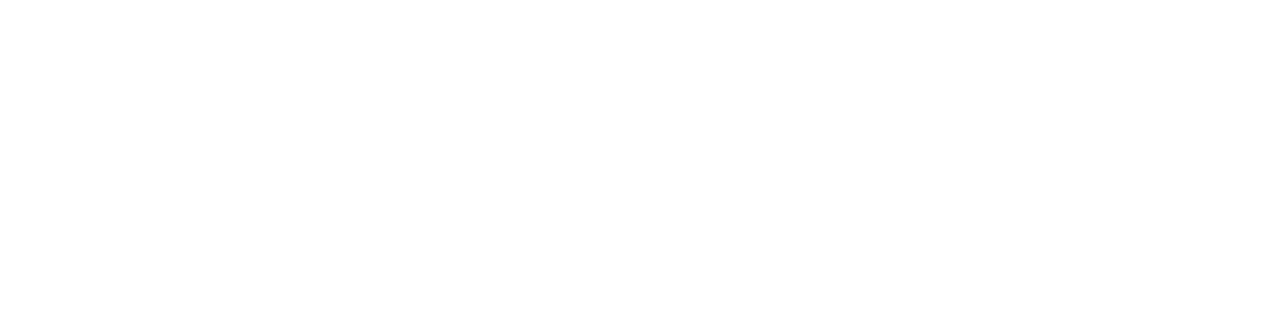
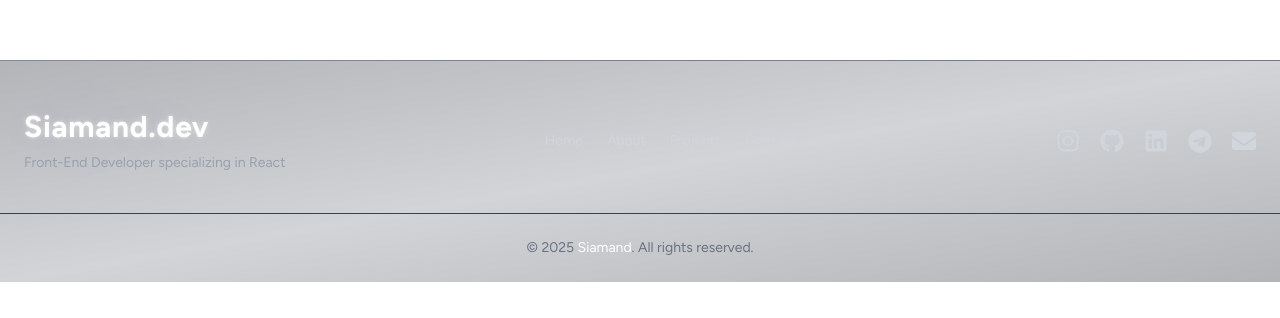
Before and after one commit to siamand-shirzad/siamand-shirzad.github.io, a React (Vite) app: page / in a window 1280 px wide. Shown: the part 1652-1970 px from the top of the page. Before the commit the page ends 1712 px from the top, so only its background shows below. Built offline with nearby package versions, Linux system fonts and the light colour scheme.

Commit message:
feat : implementing footer

```diff
--- a/index.html
+++ b/index.html
@@ -3,9 +3,11 @@
   <head>
     <meta charset="UTF-8" />
     <meta name="viewport" content="width=device-width, initial-scale=1.0" />
-    <meta name="description" content="وب‌سایت شخصی سیامند شیرزاد (Siamand Shirzad | siamandshirzad) توسعه‌دهنده فرانت‌اند. مشاهده پروژه‌ها و رزومه ." />
+    <meta
+      name="description"
+      content="Front-End Developer specializing in React. Explore my projects, view my resume, and get in touch." />
     <link rel="icon" type="image/png" href="/React-icon.svg.png" />
-    <title>Siamand Shirzad | سیامند شیرزاد | Frontend Developer Portfolio</title>
+    <title>Siamand Shirzad | Front-End Developer | سیامند شیرزاد</title>
   </head>
   <body dir="ltr">
     <div id="root"></div>
--- a/package.json
+++ b/package.json
@@ -8,9 +8,7 @@
     "dev": "vite",
     "build": "vite build",
     "lint": "eslint .",
-    "preview": "vite preview",
-    "predeploy": "npm run build",
-    "deploy": "gh-pages -d dist"
+    "preview": "vite preview"
   },
   "dependencies": {
     "@reduxjs/toolkit": "^2.9.0",
@@ -21,6 +19,7 @@
     "framer-motion": "^12.23.24",
     "react": "^19.1.1",
     "react-dom": "^19.1.1",
+    "react-icons": "^5.5.0",
     "react-redux": "^9.2.0",
     "react-router-dom": "^7.9.4",
     "redux": "^5.0.1",
@@ -34,7 +33,6 @@
     "eslint": "^9.33.0",
     "eslint-plugin-react-hooks": "^5.2.0",
     "eslint-plugin-react-refresh": "^0.4.20",
-    "gh-pages": "^6.3.0",
     "globals": "^16.3.0",
     "vite": "^7.1.2"
   }
--- a/src/App.jsx
+++ b/src/App.jsx
@@ -1,4 +1,5 @@
 import ParticlesBackground from "./components/ParticlesBackground";
+import Footer from "./components/footer/Footer";
 import Navbar from "./components/navbar/Navbar";
 import Content from "./pages/Content";
 
@@ -8,6 +9,7 @@
       <ParticlesBackground/>
       <Navbar/>
       <Content/>
+      <Footer/>
 
     </div>
   );
--- /dev/null
+++ b/src/components/footer/Footer.jsx
@@ -0,0 +1,43 @@
+import { motion } from "framer-motion";
+import SocialLinks from "./SocialLinks";
+
+function Footer() {
+  return (
+    <motion.footer
+      initial={{ opacity: 0, y: 40 }}
+      whileInView={{ opacity: 1, y: 0 }}
+      transition={{ duration: 0.6, ease: "easeOut" }}
+      viewport={{ once: true }}
+      className="bg-gradient-to-br md:backdrop-blur-md from-gray-950/30 via-gray-800/20 to-gray-950/30 text-gray-300 pb-6 pt-12  border-t border-gray-700/50 "
+    >
+      <div className="container mx-auto px-6 flex flex-col md:flex-row justify-between items-center gap-8">
+
+        {/* Logo / Name */}
+        <div className="text-center md:text-left">
+          <h2 className="text-3xl font-bold text-glow-white tracking-wide">Siamand.dev</h2>
+          <p className="text-sm text-gray-400 mt-2">
+            Front-End Developer specializing in React
+          </p>
+        </div>
+
+        {/* Navigation Links */}
+        <ul className="flex flex-wrap justify-center gap-6 text-sm">
+          <li><a href="#home" className="hover:text-white transition-colors">Home</a></li>
+          <li><a href="#about" className="hover:text-white transition-colors">About</a></li>
+          <li><a href="#projects" className="hover:text-white transition-colors">Projects</a></li>
+          <li><a href="#contact" className="hover:text-white transition-colors">Contact</a></li>
+        </ul>
+
+        {/* Social Icons */}
+        <SocialLinks />
+      </div>
+
+      {/* Divider */}
+      <div className="border-t border-gray-700 mt-10 pt-6 text-center text-sm text-gray-500">
+        © {new Date().getFullYear()} <span className="text-white">Siamand</span>. All rights reserved.
+      </div>
+    </motion.footer>
+  );
+}
+
+export default Footer;
--- /dev/null
+++ b/src/components/footer/SocialLinks.jsx
@@ -0,0 +1,32 @@
+import { FaInstagram, FaGithub, FaLinkedin, FaTelegram, FaEnvelope } from "react-icons/fa";
+import { motion } from "framer-motion";
+
+function SocialLinks() {
+  const icons = [
+    { Icon: FaInstagram, href: "https://www.instagram.com/_sia_sh_?igsh=MWlpc2NsejJoc2EyeQ==", color: "hover:text-pink-500" },
+    { Icon: FaGithub, href: "https://github.com/your_username", color: "hover:text-gray-200" },
+    { Icon: FaLinkedin, href: "https://www.linkedin.com/in/siamand-shirzad-55986a2a4?utm_source=share&utm_campaign=share_via&utm_content=profile&utm_medium=android_app", color: "hover:text-blue-500" },
+    { Icon: FaTelegram, href: "https://t.me/Siamandshirzad", color: "hover:text-sky-500" },
+    { Icon: FaEnvelope, href: "mailto:your@email.com", color: "hover:text-red-500" },
+  ];
+
+  return (
+    <div className="flex gap-5 text-2xl">
+      {icons.map(({ Icon, href, color }, i) => (
+        <motion.a
+          key={i}
+          href={href}
+          target="_blank"
+          rel="noopener noreferrer"
+          whileHover={{ scale: 1.2, rotate: 5 }}
+          whileTap={{ scale: 0.9 }}
+          className={`${color} transition-transform`}
+        >
+          <Icon />
+        </motion.a>
+      ))}
+    </div>
+  );
+}
+
+export default SocialLinks;
--- a/src/components/navbar/Navbar.css
+++ b/src/components/navbar/Navbar.css
@@ -139,7 +139,7 @@
     opacity: 1;
     left: 0;
     transform: rotate(0deg);
-    transition: .2s ease-in-out;
+    transition: .2s ;
   }
 
   .burger span:nth-of-type(1) {
--- a/src/components/navbar/Navbar.jsx
+++ b/src/components/navbar/Navbar.jsx
@@ -20,7 +20,7 @@
     <header className="header fixed top-0 left-0 right-0 z-50">
       <motion.div
         animate={{ height: isOpen ? '25rem' : '4rem' }}
-        transition={{ type: 'spring', stiffness: 120, damping: 15 }}
+        transition={{ type: 'spring', stiffness: 150, damping: 15 }}
         className={`max-w-7xl mx-auto landing-nav-items transition-all duration-500 ease-in-out overflow-hidden
           ${isScrolled ? 'scrolled' : 'initial'}
         `}>
--- a/src/pages/Content.jsx
+++ b/src/pages/Content.jsx
@@ -3,7 +3,7 @@
 
 const Content = () => {
   return (
-    <div className='h-[200vh] mt-28'>
+    <div className='h-[200vh] mt-28 '>
       <Routes>
         <Route path="/" element={<Home />} />
       </Routes>
```
Also changed, not shown: 1 other file (tests, documents, lock files or other folders).
